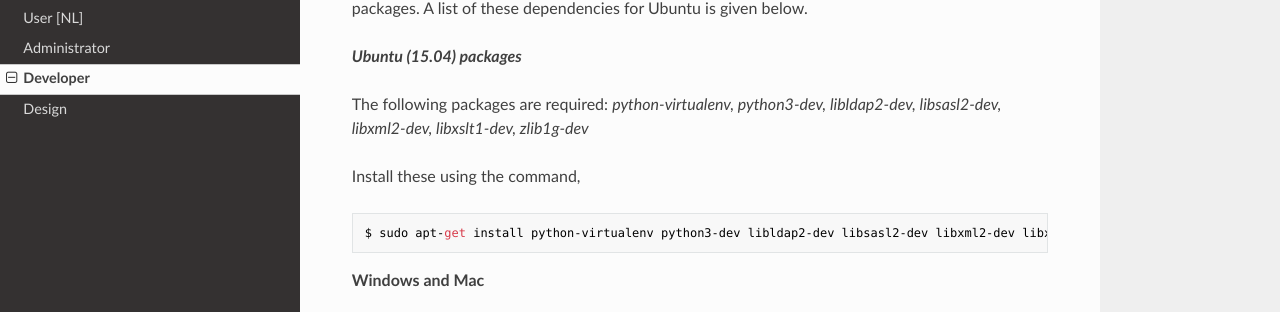
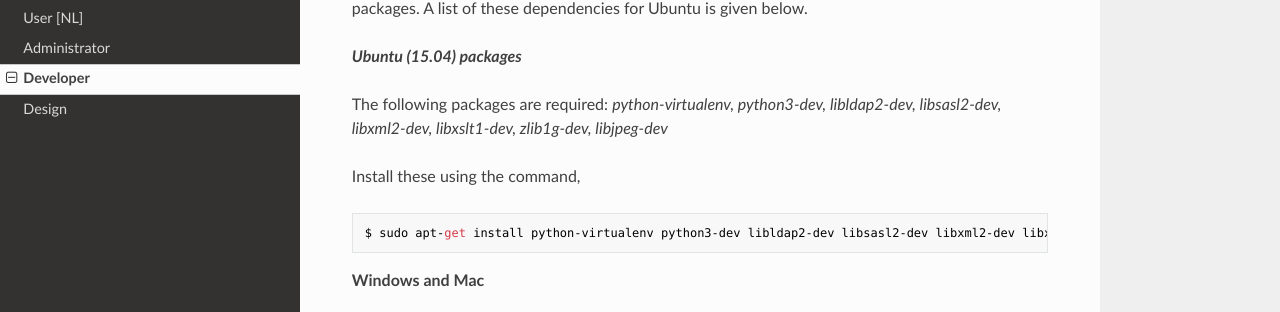
Before and after one commit to jonge-democraten/website, an MkDocs documentation site: the page built from docs/developer.md, in a window 1280 px wide and 900 px high, scrolled down 584 px. Shown: the part 163-475 px from the top of the window. Built offline with MkDocs 1.6.1, drawn with Linux system fonts in a browser that asks for light colours; nearby versions of some CDN libraries; old or Windows-style settings are respelled for this version of MkDocs; some of the changed text lies outside the part shown.

Commit message:
Add libjpeg-dev to ubuntu installation documentation

```diff
--- a/docs/developer.md
+++ b/docs/developer.md
@@ -24,11 +24,11 @@ Depending on your Linux distribution, you may need to install some system-level
 ***Ubuntu (15.04) packages***
 
 The following packages are required:
-*python-virtualenv, python3-dev, libldap2-dev, libsasl2-dev, libxml2-dev, libxslt1-dev, zlib1g-dev*
+*python-virtualenv, python3-dev, libldap2-dev, libsasl2-dev, libxml2-dev, libxslt1-dev, zlib1g-dev, libjpeg-dev*
 
 Install these using the command,
 
-    $ sudo apt-get install python-virtualenv python3-dev libldap2-dev libsasl2-dev libxml2-dev libxslt1-dev zlib1g-dev
+    $ sudo apt-get install python-virtualenv python3-dev libldap2-dev libsasl2-dev libxml2-dev libxslt1-dev zlib1g-dev libjpeg-dev
 
 **Windows and Mac**
 
@@ -37,7 +37,7 @@ For Windows and Mac users, it is advised to install a Linux virtual machine and
 * Follow the [instructions](http://www.wikihow.com/Install-Ubuntu-on-VirtualBox) and install Ubuntu on VirtualBox.
 * Start Ubuntu in a VirtualBox, open the program called "Terminal" and install some required applications by entering the command,
 
-        $ sudo apt-get install python-virtualenv python3-dev libldap2-dev libsasl2-dev libxml2-dev libxslt1-dev zlib1g-dev
+        $ sudo apt-get install python-virtualenv python3-dev libldap2-dev libsasl2-dev libxml2-dev libxslt1-dev zlib1g-dev libjpeg-dev
 
 <h3>Detailed instructions</h3>
 **Get the code**
```
